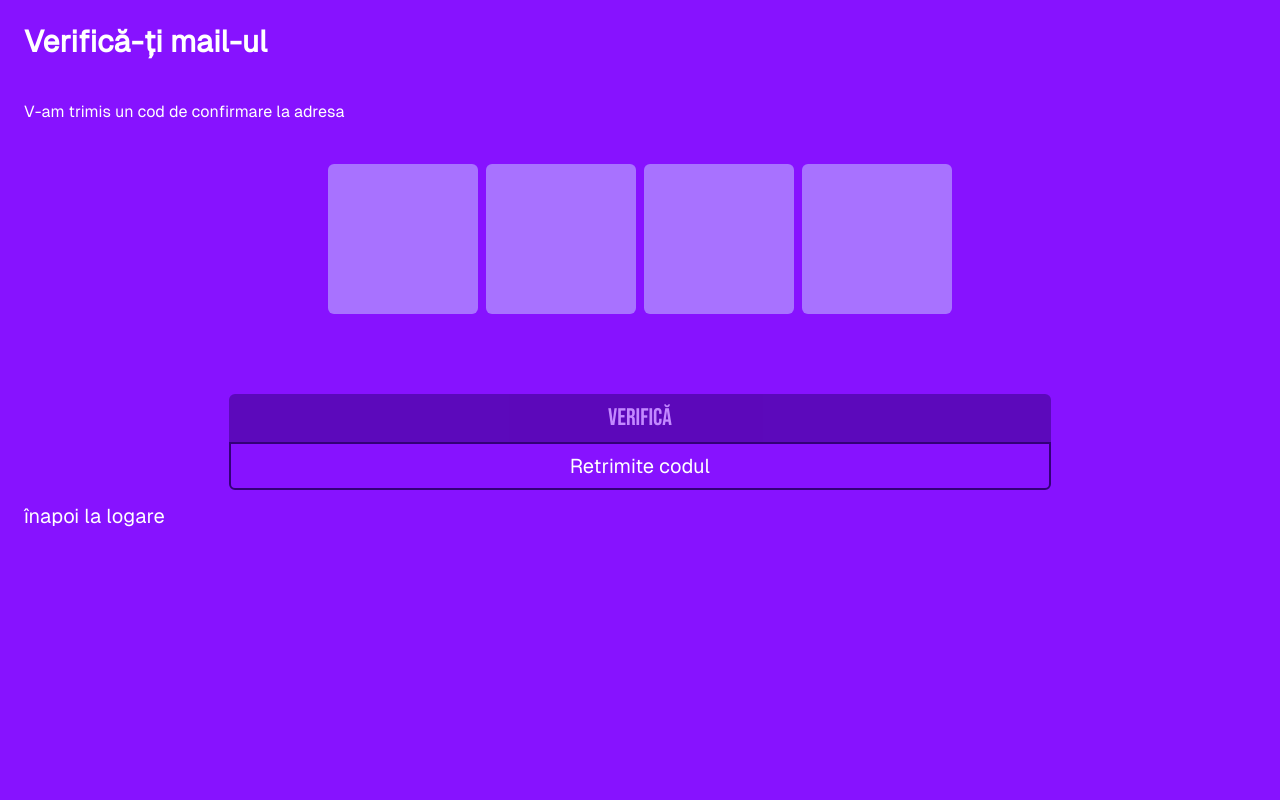
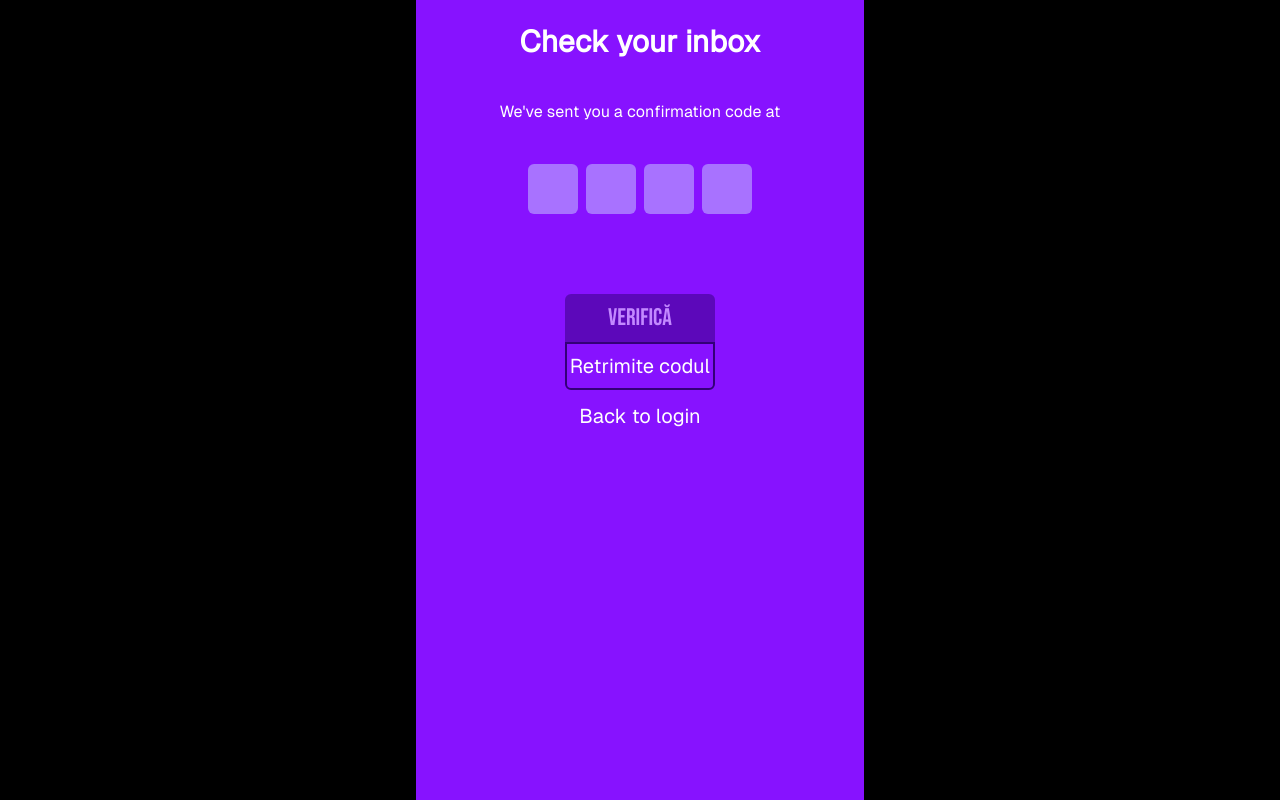
Before and after one commit to sebi2805/ff-frontend, a Next.js app: page /verify-token in a window 1280 px wide. Built offline with nearby package versions, Linux system fonts and the light colour scheme.

Commit message:
translated to english and added max dimensions to the pages

```diff
--- a/components/PinInput.tsx
+++ b/components/PinInput.tsx
@@ -54,7 +54,7 @@ return(
                     onChange={(e) => handleChange(index, e.target.value)}
                     onKeyDown={(e) => handleKeyDown(index, e)}
                     ref={(el) => {if(el) inputsRef.current[index] = el}}
-                    className="h-[17vw] max-h-[150px] w-[17vw] max-w-[150px] bg-purple-400 rounded-md text-center caret-transparent focus:outline-none focus:border-2 focus:border-purple-200"
+                    className="h-[50px] w-[50px] bg-purple-400 rounded-md text-center caret-transparent focus:outline-none focus:border-2 focus:border-purple-200"
                     />
             ))}
         </div>
--- a/components/register/index.tsx
+++ b/components/register/index.tsx
@@ -34,16 +34,16 @@ const RegisterPage: React.FC = () => {
         const validationErrors : RegisterValidationErrors = {}
 
         if (!isValidEmail(email)) {
-            validationErrors.email = "Introdu un email valid."
+            validationErrors.email = "Insert a valid email."
         }
 
         if (!isValidPassword(password)) {
-            validationErrors.password = "Parola trebuie sa fie mai lunga de 8 caractere."
+            validationErrors.password = "Password must be at least 8 characters."
         }
 
         if(!isValidPasswordConfirm(passwordConfirm))
         {
-            validationErrors.passwordConfirm = "Folosește aceeasi parola."
+            validationErrors.passwordConfirm = "Passwords do not match."
         }
 
         if (Object.keys(validationErrors).length > 0) {
@@ -55,6 +55,7 @@ const RegisterPage: React.FC = () => {
         try {
             // const response = await apiClient.post("/api/Users/register", {
             //     email,
+            //     username,
             //     password,
             //   });
             localStorage.setItem("email", email)
@@ -65,7 +66,8 @@ const RegisterPage: React.FC = () => {
     };
 
     return(
-        <div className="root-div bg-purple-600 h-[100dvh] flex flex-col items-center justify-around p-10">
+        <div className="root-div flex items-center justify-center h-[100dvh] bg-black">
+            <div className="register-page bg-purple-600 h-full w-[100vw] max-h-[800px] max-w-md flex flex-col items-center justify-around p-10">
                 <div className="logo-and-name flex flex-col items-center w-full">
                     <Image
                         className="logo flex-none"
@@ -93,7 +95,7 @@ const RegisterPage: React.FC = () => {
                         {errors.email && <p className="text-red-500 mb-4">{errors.email}</p>}
                     </div>
                     <div>
-                    <label htmlFor="username" className="block">Nume Utilizator</label>
+                        <label htmlFor="username" className="block">Username</label>
                         <div className="icon-and-input flex gap-2">
                             <UserIcon className="h-6 w-6 text-purple-400"/>
                             <input
@@ -107,7 +109,7 @@ const RegisterPage: React.FC = () => {
                         </div>
                     </div>
                     <div>
-                    <label htmlFor="password" className="block">Parolă</label>
+                        <label htmlFor="password" className="block">Password</label>
                         <div className="icon-and-input flex gap-2">
                             <LockClosedIcon className="h-6 w-6 text-purple-400"/>
                             <input
@@ -123,7 +125,7 @@ const RegisterPage: React.FC = () => {
 
                     </div>
                     <div>
-                    <label htmlFor="password-confirm" className="block">Confirmă Parola</label>
+                        <label htmlFor="password-confirm" className="block">Confirm Password</label>
                         <div className="icon-and-input flex gap-2">
                             <LockClosedIcon className="h-6 w-6 text-purple-400"/>
                             <input
@@ -139,12 +141,13 @@ const RegisterPage: React.FC = () => {
 
                     </div>
                     <button type="submit" className="bg-purple-950 text-2xl font-bebas h-12 rounded-md">
-                    Înregistrare
+                        Register
                     </button>
                     <button onClick={()=>router.push("/login")} className="bg-purple-400 text-2xl font-bebas h-12 rounded-md">
-                    Logare
+                        Log in
                     </button>
                 </form>
+            </div>
         </div>
     )
 }
--- a/components/verify/index.tsx
+++ b/components/verify/index.tsx
@@ -31,12 +31,14 @@ const VerifyPage: React.FC = () => {
 
     return(
         <>
-            <div className="root-div flex flex-col h-[100dvh] bg-purple-600 p-6">
-                <h1 className="font-bold text-3xl">Verifică-ți mail-ul</h1>
-                <p className="text-md mt-10"> V-am trimis un cod de confirmare la adresa </p>
-                <p className="text-lg text-center">{email}</p>
-                <FourDigitInput onSubmit={handleSubmit}/>
-                <button onClick={()=>router.push('/login')} className="w-fit mt-3 text-xl" >înapoi la logare</button>
+            <div className="root-div flex items-center justify-center h-[100dvh] bg-black">
+                <div className="verify-page flex flex-col items-center h-full w-full max-h-[800px] max-w-md bg-purple-600 p-6">
+                    <h1 className="font-bold text-3xl">Check your inbox</h1>
+                    <p className="text-md mt-10"> We&apos;ve sent you a confirmation code at </p>
+                    <p className="text-lg">{email}</p>
+                    <FourDigitInput onSubmit={handleSubmit}/>
+                    <button onClick={()=>router.push('/login')} className="w-fit mt-3 text-xl" >Back to login</button>
+                </div>
             </div>
         </>
     )
```
Lines whose indentation alone changed are shown as unchanged.
